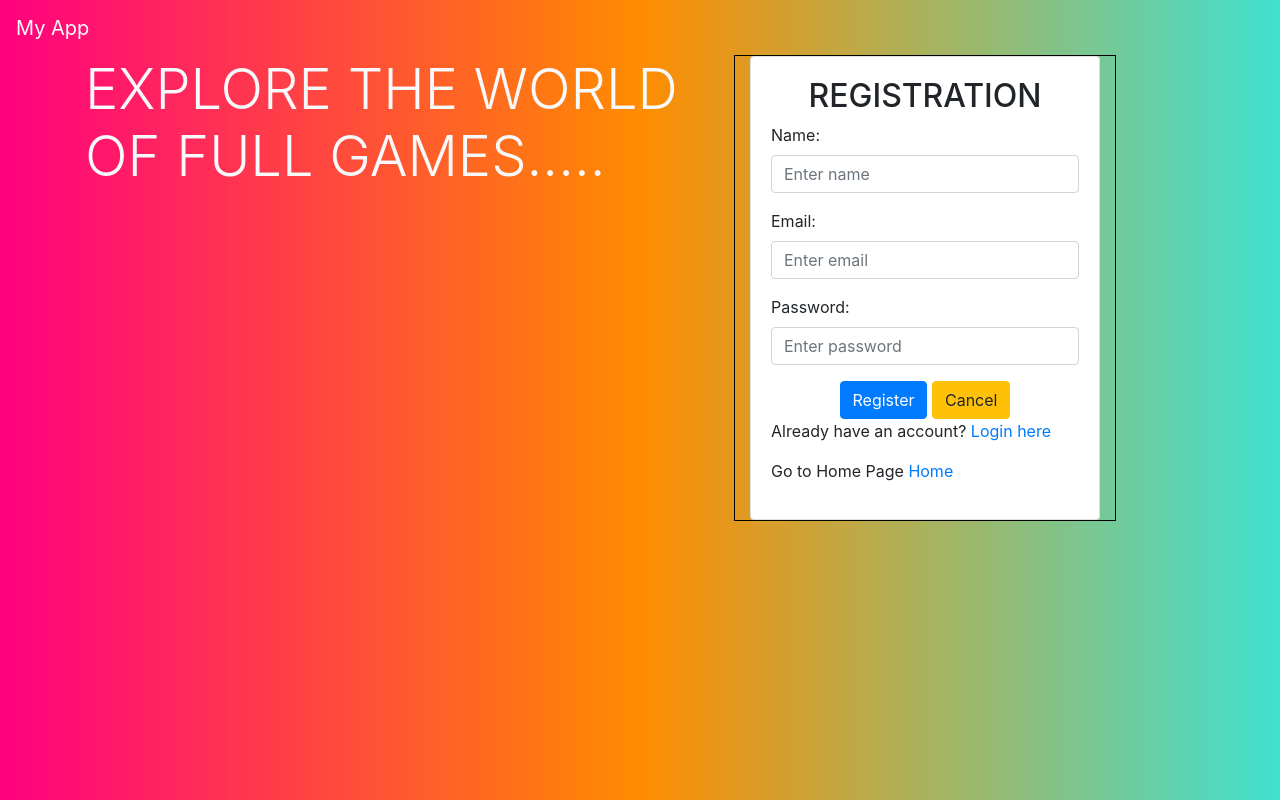
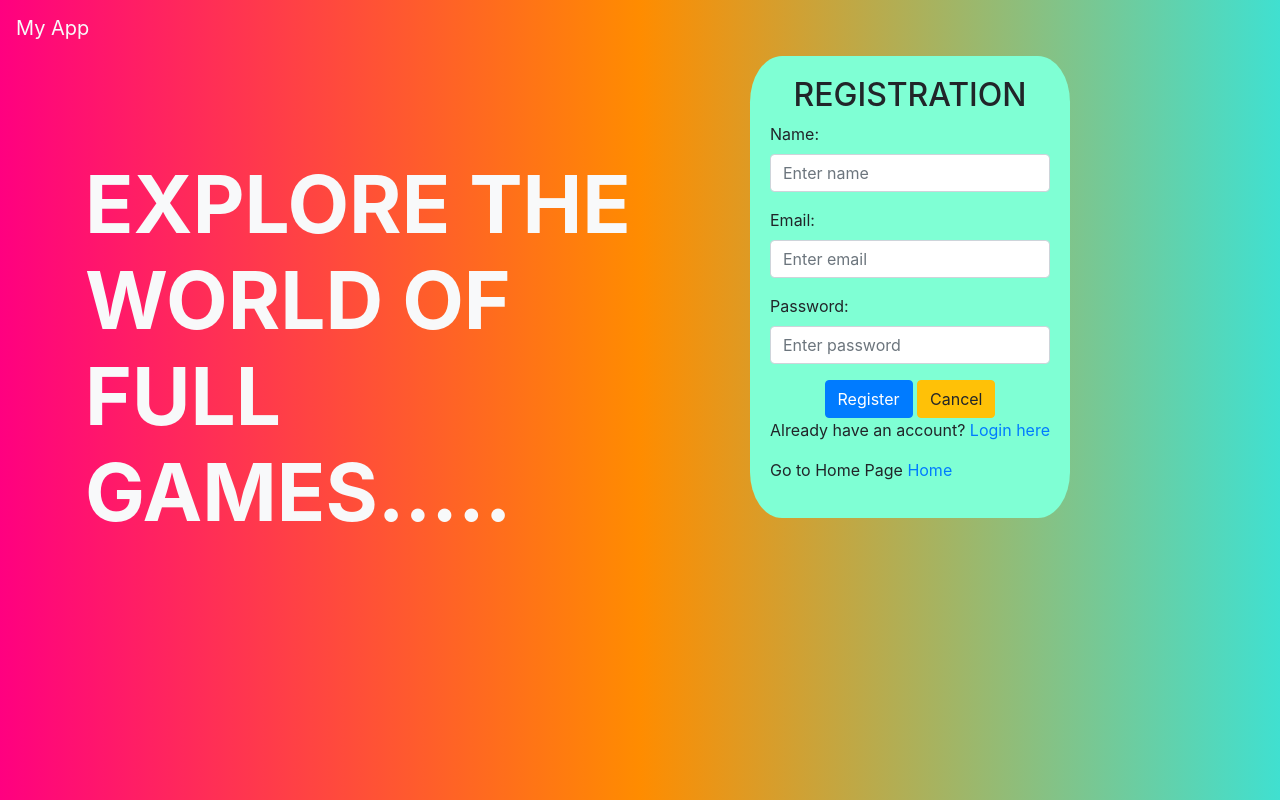
Before and after one commit to Gyanranjan-ojha/Flask-Registration-Login, a Flask app: page /register in a window 1280 px wide. Run offline with Flask 3, Linux system fonts and the light colour scheme.

Commit message:
changes in css

```diff
--- a/static/css/main.css
+++ b/static/css/main.css
@@ -1,6 +1,6 @@
-.col-md-4{
+/* .col-md-4{
   outline: 1px solid black !important;
-}
+} */
 
 
 body{
@@ -11,18 +11,18 @@ body{
   background: linear-gradient(to right, #FF0080, #FF8C00, #40E0D0);
 }
 
-/* .buttons button{
+.buttons button{
 justify-content: right;
-} */
-/* .card{
+}
+.card{
   width: fit-content;
   background-color: aquamarine;
   border: #FF0080;
   border-radius: 10%;
-} */
+}
 
-/* .display-4{
+.display-4{
   font-size: 80px;
   margin-top: 100px;
   font-weight: bolder;
-} */
+}
```
